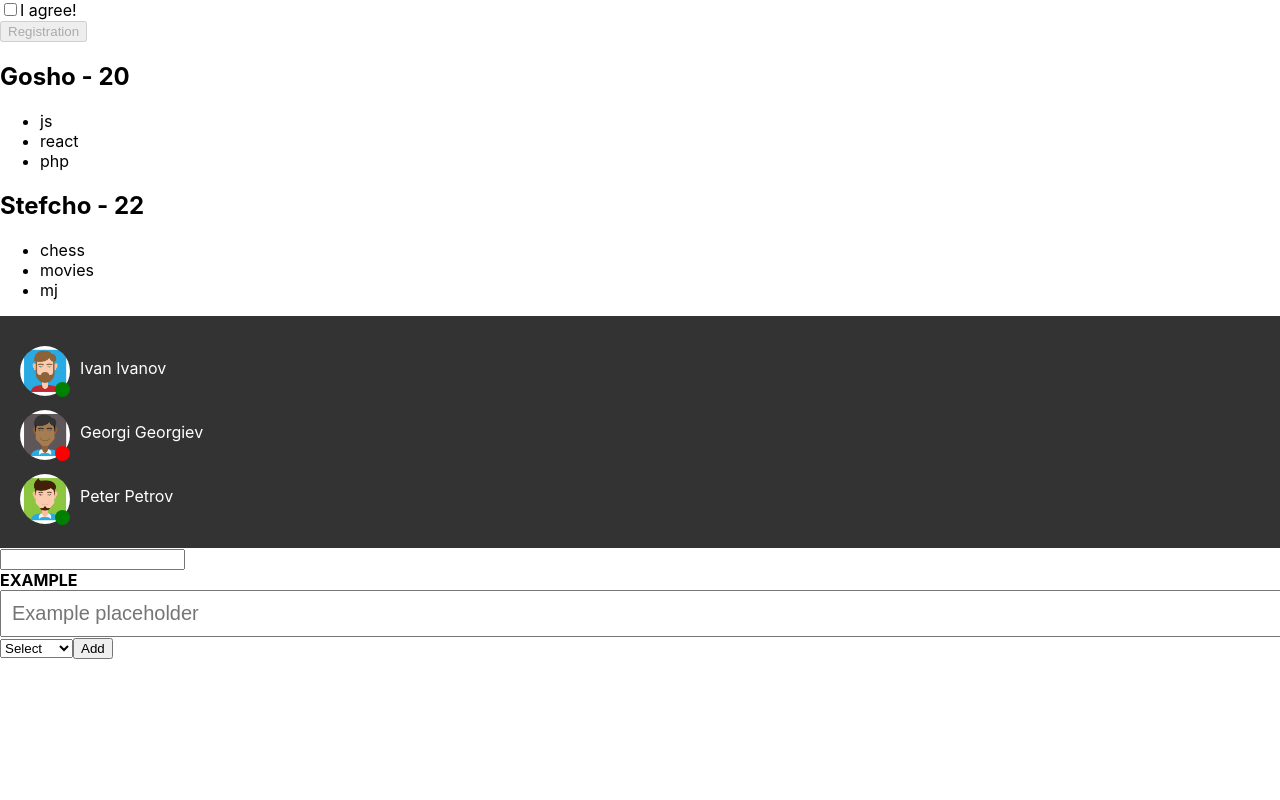
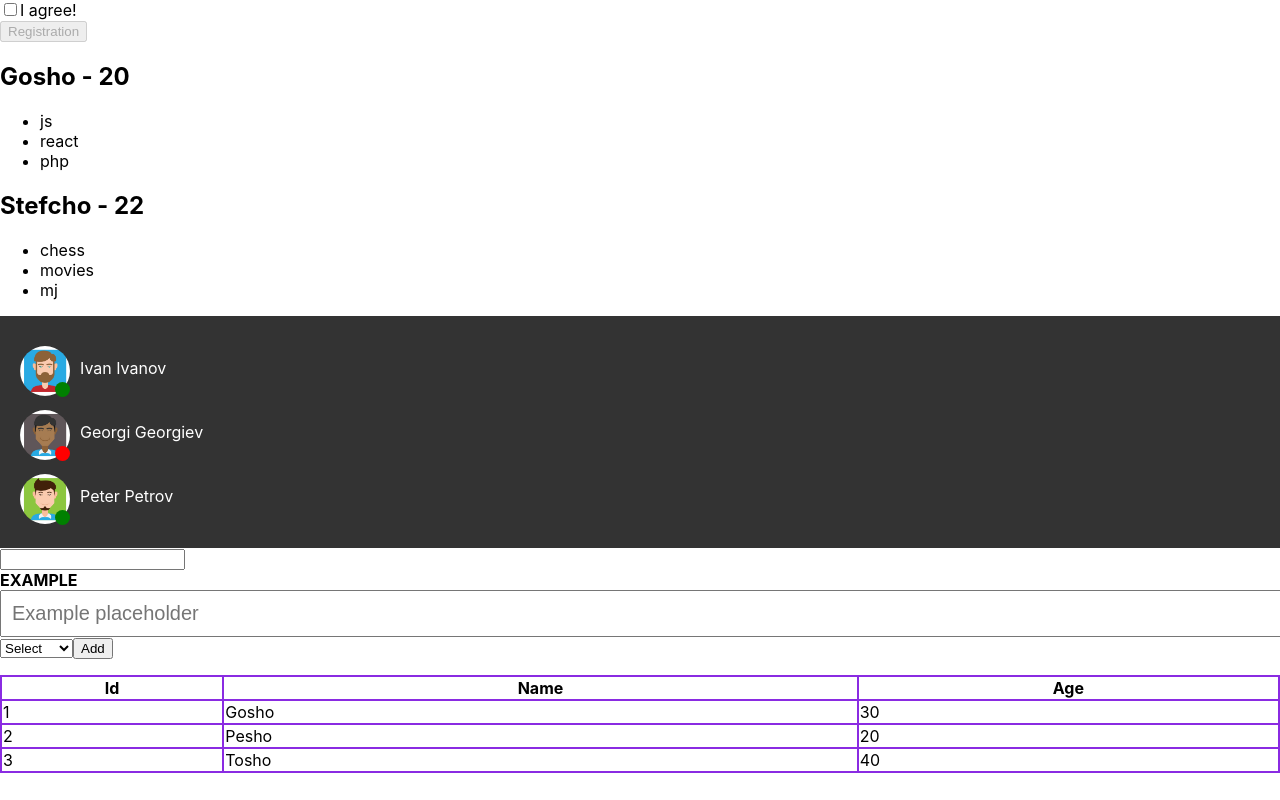
Before and after one commit to valensixx/react-tasks-new, a React (Create React App) app: page / in a window 1280 px wide. Shown: the top 800 px of the page. Built offline with nearby package versions, Linux system fonts and the light colour scheme.

Commit message:
task done

```diff
--- a/src/Table.js
+++ b/src/Table.js
@@ -1,5 +1,6 @@
 import React, { useState } from "react";
-
+import TableProps from "./TableProps";
+import "./TableProps.css";
 /*
 Create Table component - it takes data as props  - header of col (array of strings) and
 data in cells as array of arrays.
@@ -23,7 +24,7 @@ export default function Table() {
 
     return (
         <div>
-
+            <TableProps rows={rows} columns={columns}/>
         </div>
     );
 }
--- a/src/TableProps.js
+++ b/src/TableProps.js
@@ -1,7 +1,17 @@
 import React from "react";
 
-export default function TableProps(){
-    return(
-        <></>
+
+export default function TableProps({ rows, columns }) {
+    return (
+        <table>
+            <tr>
+                {columns.map(cell => <th>{cell}</th>)}
+            </tr>
+            {rows.map(row => (
+                <tr>
+                    {row.map(cell => <td>{cell}</td>)}
+                </tr>
+            ))}
+        </table>
     );
 }
```
